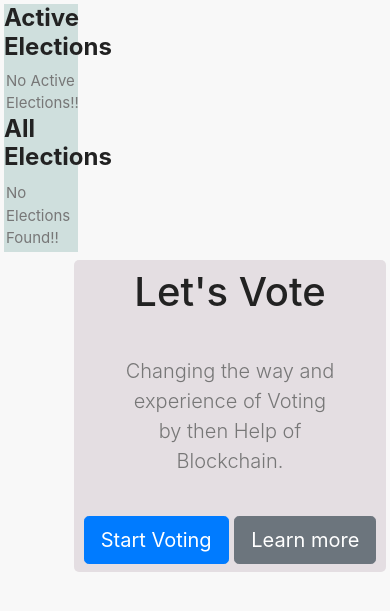
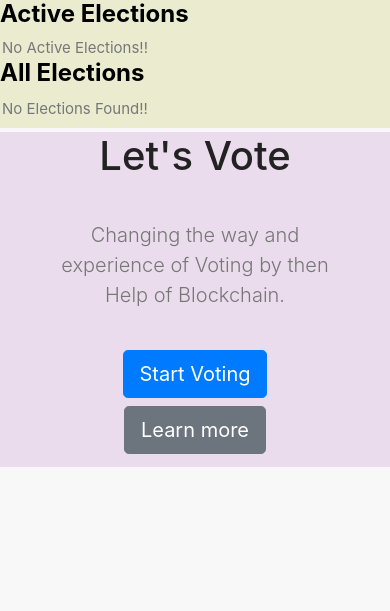
Before and after one commit to subh261096/major, a Flask app: page / in a window 390 px wide. Shown: the part 56-667 px from the top of the page. Run offline with Flask 2, Linux system fonts and the light colour scheme; data that the repository does not hold is empty; some libraries are stand-ins or nearby versions.

Commit message:
home css change

```diff
--- a/app.py
+++ b/app.py
@@ -31,8 +31,8 @@ dictConfig({
 app = Flask(__name__)
 
 ######################################### CONFIGRATION OF DATABSE ######################################
-# app.config['SQLALCHEMY_DATABASE_URI'] = 'postgres://postgres:subh261096@localhost:5432/postgres'
-app.config['SQLALCHEMY_DATABASE_URI'] = 'postgres://nbjddnrtflahdi:52ab741ca2a00fa065058f7613581c5f5e8bac12f49500d4248c42ca7ef59337@ec2-18-215-99-63.compute-1.amazonaws.com:5432/d2iimlldlcqt7j'
+app.config['SQLALCHEMY_DATABASE_URI'] = 'postgres://postgres:subh261096@localhost:5432/postgres'
+# app.config['SQLALCHEMY_DATABASE_URI'] = 'postgres://nbjddnrtflahdi:52ab741ca2a00fa065058f7613581c5f5e8bac12f49500d4248c42ca7ef59337@ec2-18-215-99-63.compute-1.amazonaws.com:5432/d2iimlldlcqt7j'
 app.config['SQLALCHEMY_TRACK_MODIFICATIONS'] = True
 app.config['SECRET_KEY'] = 'subh261096'
 db = SQLAlchemy(app)
@@ -147,8 +147,10 @@ def already_logged_in(f):
     return wrap
 
 
-######################################### SIGN UP #####################################################
+######################################### SIGN UP ####################################################
+
 @app.route('/signup', methods=['POST', 'GET'])
+@is_admin
 def signup():
     form = RegistrationForm(request.form)
 
@@ -396,10 +398,10 @@ def results(Election='Choose'):
             else:
                 party[object.PartyName] = 1
         party.pop("None")
-        print(party)
+        print(len(party))
         return render_template("results.html", VoteList=Elections.query.all(), Election=Elections.query.filter_by(ElectionName=Election).first(), Listing=party)
 
 if __name__ == '__main__':
     db.create_all()
-    app.run()
-    # app.run(debug=True)
+    # app.run()
+    app.run(debug=True)
--- a/static/css/style.css
+++ b/static/css/style.css
@@ -250,7 +250,7 @@ body {
 }
 
 .container {
-    width: 900px;
+    width: 100%;
     background: #fff;
     margin: 0 auto;
     box-shadow: 0px 15px 16.83px 0.17px rgba(0, 0, 0, 0.05);
@@ -757,19 +757,22 @@ label.valid:after {
     padding: 150px 0;
 }
 .sidebar{
-    float:left;
-    margin:4px;
-    background-color:rgb(207, 223, 221);
-    width:19%;
+    padding-bottom: 5px;
+    width: 100%;
+    background-color:rgb(235, 235, 208);
+    color:black;
 }
-.content{
-    width:80%;
-    border-radius: 5px;
-    margin: 4px;
-    margin-left: 0px;
-    padding:8px;
-    float: right;
-    background-color: rgb(228, 222, 226);
+.mainHome{
+    padding-bottom: 5px;
+    background-color:rgb(234, 220, 236);
+}
+.AllElections{
+    background:rgb(247, 243, 243);
+    padding-bottom:10px;
+}
+.ActiveElections{
+    background:rgb(226, 219, 219);
+    padding-bottom:10px;
 }
 .form-error{
     font-size: 12px;
@@ -777,11 +780,11 @@ label.valid:after {
 }
 
 .flash .info {
-            background-color: rgba(175, 190, 34, 0.979);
-            color: white;
-            font-size: medium;
-            padding:10px;
-        }
+    background-color: rgba(175, 190, 34, 0.979);
+    color: white;
+    font-size: medium;
+    padding:10px;
+}
 .flash .success {
     background-color: rgba(25, 175, 20, 0.979);
     color: white;
--- a/templates/home.html
+++ b/templates/home.html
@@ -4,13 +4,14 @@ E-Voting
 {% endblock %}
 {% block body %}
 
-<div class="contianer">
-    <div class="sidebar">
+<div class="contianer-fluid">
+    <div class="row">
+        <div class="sidebar col-sm-2 mb-1">
             <h4><b>Active Elections</b></h4>
             {% if ActiveElection|length==0 %}
             <p style="padding-left: 2px;">No Active Elections!!</p>
             {% else %}
-            <ol style="font-size:25px;list-style-type: none;padding-left:2px;">
+            <ol style="font-size:20px;list-style-type: none;padding-left:2px;">
                 {% for list in ActiveElection %}
                 {% if list.IsOpen %}
                 <div>
@@ -27,7 +28,7 @@ E-Voting
             {% if ElectionList|length==0 %}
             <p style="padding: 2px;">No Elections Found!!</p>
             {% else %}
-        <ol style="font-size:25px;list-style-type: none;padding-left:2px;">
+            <ol style="font-size:20px;list-style-type: none;padding-left:2px;">
                 {% for list in ElectionList %}
                 {% if list.IsOpen %}
                 <div>
@@ -46,13 +47,24 @@ E-Voting
             </ol>
             {% endif %}
         </div>
-    <div class="content text-center">
+        <div class="mainHome col-sm-10 mb-1">
+            <div class="text-center">
                 <h1 class="cover-heading">Let's Vote</h1>
-        <p class="lead" style="margin: 20px;padding:20px;">Changing the way and experience of Voting by then Help of Blockchain.</p>
-        <p class="lead">
+                <p class="lead" style="margin: 20px;padding:20px;">Changing the way and experience of Voting by then
+                    Help of Blockchain.</p>
+                <div class="row">
+                    <div class="col-sm-8 pb-2">
                         <a href="/ElectionList" class="btn btn-lg btn-primary">Start Voting</a>
+                    </div>
+                    <div class="col-sm-4 pb-2">
                         <a href="#" class="btn btn-lg btn-secondary">Learn more</a>
-        </p>
+                    </div>
+
+
+                </div>
+            </div>
+        </div>
+    </div>
     </div>
 </div>
 
--- a/templates/results.html
+++ b/templates/results.html
@@ -7,7 +7,7 @@
         <left>
             <h3>Select Election</h3>
         </left>
-        <select class="custom-select" id="inputGroupSelect01" name="party_name">
+        <select class="custom-select" id="inputGroupSelect01" name="party_name" required>
             <option selected>{{ Election.ElectionName }}</option>
             {% for election in VoteList %}
                 {% if  election.ElectionName!=Election.ElectionName %}
@@ -43,6 +43,7 @@
         type: 'doughnut',
         data: {
             labels: ['BJP', 'Congress', 'JDU', 'CPM', 'AAP', 'Shiv Sena'],
+            indexLabel: "{labels} {y}",
             datasets: [{
                 label: '# of Votes',
                 {% if Listing %}
```
Also changed, not shown: templates/ElectionList.html (+14 -16 lines). Lines whose indentation alone changed are shown as unchanged.
